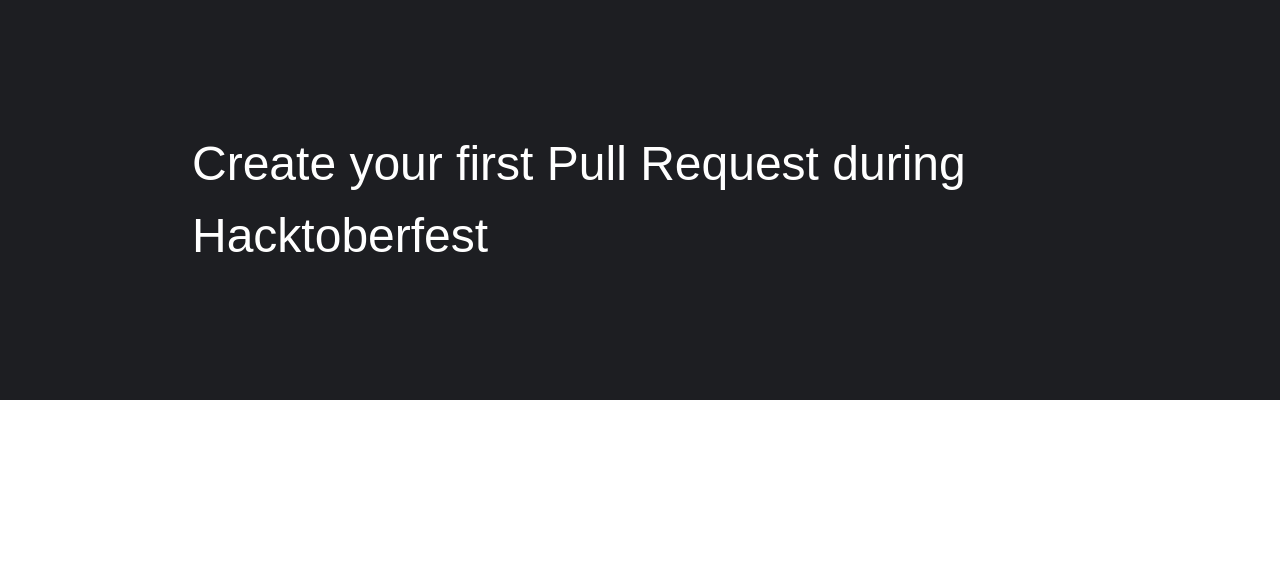
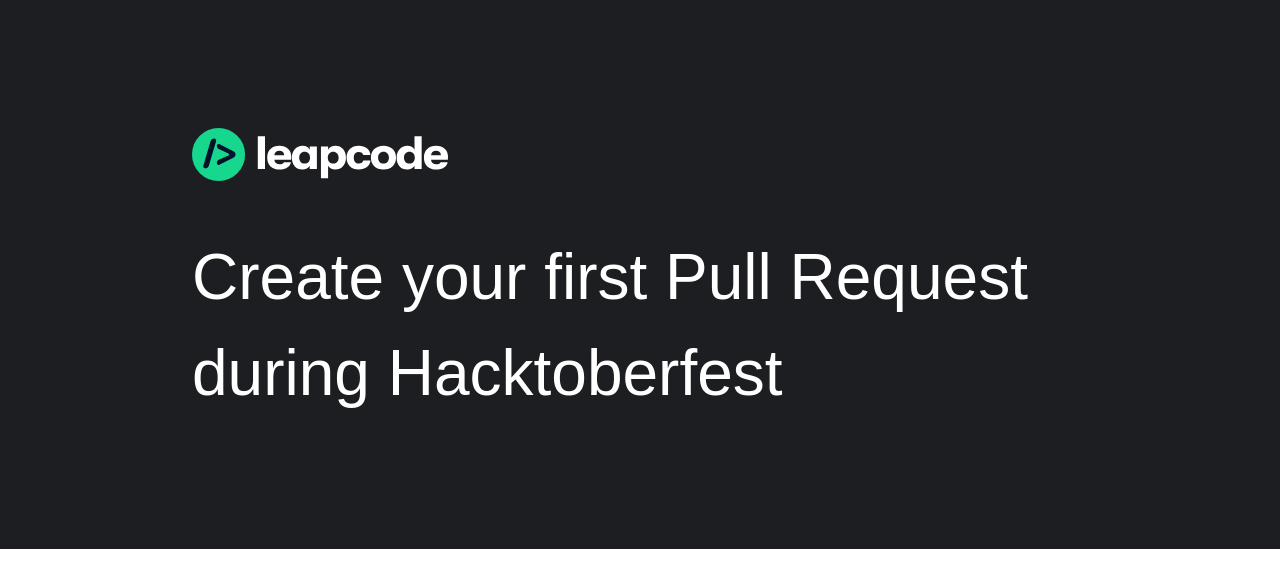
Before and after one commit to Leapcode-Open/landingpage, a Gatsby site: page /hacktoberfest in a window 1280 px wide. Built offline with nearby package versions, Linux system fonts and the light colour scheme; Gatsby itself is replaced by a stand-in of ours.

Commit message:
added logo'

```diff
--- a/src/components/layout.css
+++ b/src/components/layout.css
@@ -753,7 +753,7 @@
   background: linear-gradient(to left, #ff7373 0%, #fffbef 80%);
   background-size: 200% auto;
   font-weight: 800;
-  font-size:80px;
+
   color: #000;
   background-clip: text;
   text-fill-color: transparent;
--- a/src/pages/hacktoberfest.js
+++ b/src/pages/hacktoberfest.js
@@ -4,12 +4,18 @@
     render() {
         return (
             <div className="bg-superblack">
-                <div className="py-32 hacktob-lines relative">
+                <div className="py-12 md:py-32 hacktob-lines relative">
                     {/* <div className="absolute top-0 left-0 w-full z-0">
                         <img className="w-full" src={require('../assets/images/random-2.svg')} />
                     </div> */}
-                    <div className="max-w-4xl mx-auto z-10">
-                        <h1 className="text-white font-gt text-5xl linear-wipe">Create your first Pull Request during Hacktoberfest</h1>
+
+                    <div className="max-w-4xl mx-auto z-10 px-4 md:px-0">
+                        <div className="flex" >
+                            <img className="md:w-64 w-1/2 mb-12" src={require('../assets/images/leapcode-logo--new-dark.svg')} />
+                            {/* <img className="md:w-64 w-1/4 mb-12 ml-24" src={ require('../assets/images/HFLogo.svg')} /> */}
+                        </div>
+
+                        <h1 className="text-white font-gt text-4xl md:text-6xl linear-wipe">Create your first Pull Request during Hacktoberfest</h1>
                     </div>
                 </div>
             </div>
```
Also changed, not shown: src/assets/images/HFLogo.svg (added), src/assets/images/leapcode-logo--new-dark.svg (added), src/assets/images/leapcode-logo.svg, src/assets/images/random-2.svg.
